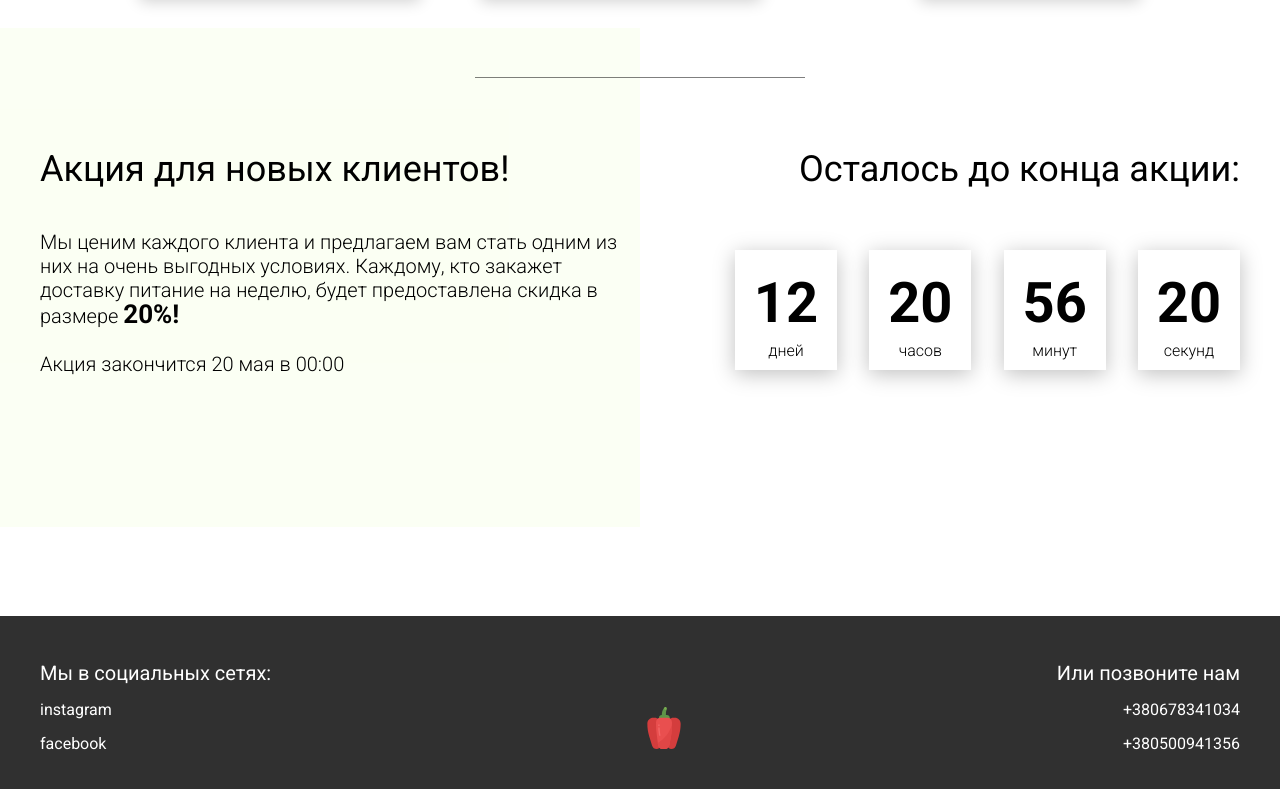
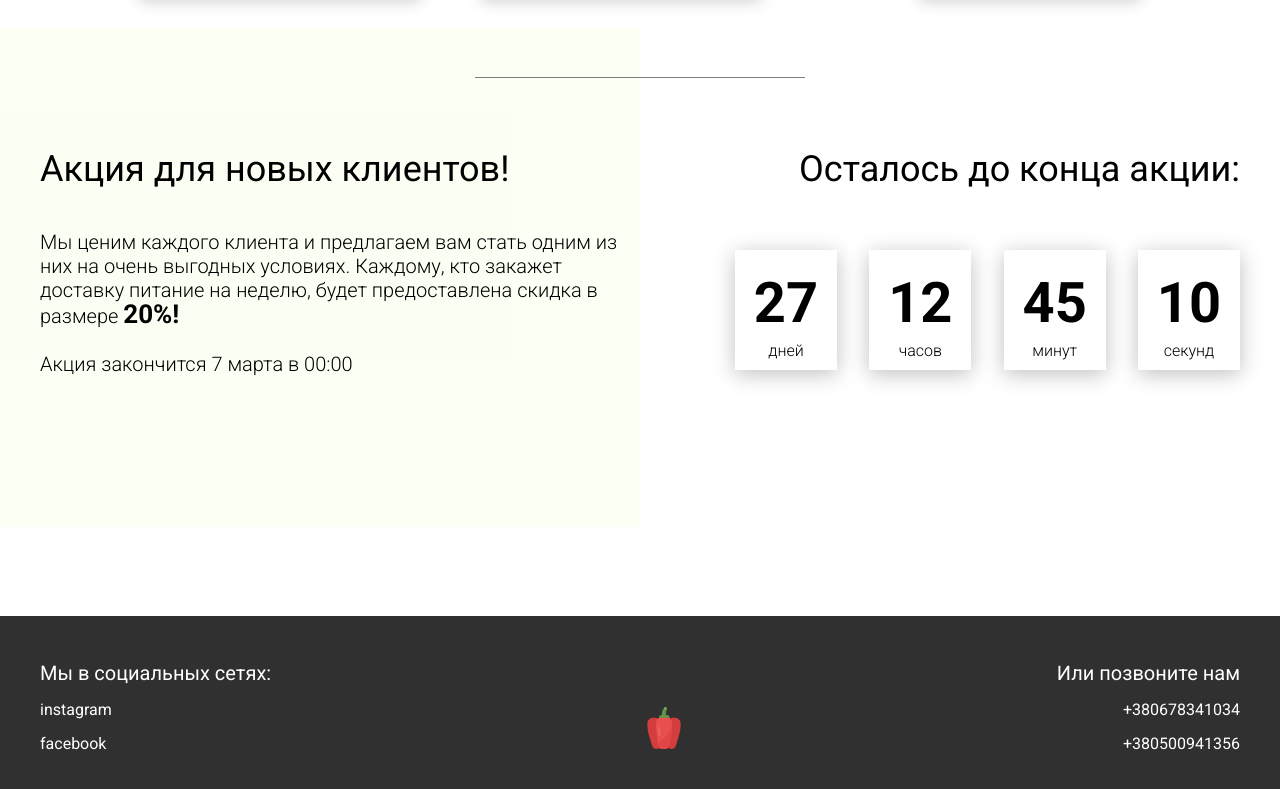
Before and after one commit to reznichenkosa/food_site_JS, a plain HTML site: page src/index.html in a window 1280 px wide. Shown: the part 3448-4237 px from the top of the page. Drawn offline with nearby package versions, Linux system fonts and the light colour scheme; files that its build step writes are made by us from their sources; files whose address does not match are found by name.

Commit message:
add timer function for promotion

```diff
--- a/src/index.html
+++ b/src/index.html
@@ -242,7 +242,6 @@
                     Мы ценим каждого клиента и предлагаем вам стать одним из них на очень выгодных условиях.
                     Каждому, кто закажет доставку питание на неделю, будет предоставлена скидка в размере <span>20%!</span>
                     <br><br>
-                    Акция закончится 20 мая в 00:00
                 </div>
             </div>
             <div class="promotion__timer">
--- a/src/js/main.js
+++ b/src/js/main.js
@@ -1,4 +1,7 @@
 document.addEventListener('DOMContentLoaded', () => {
+
+    // Tabs
+
     const tabs = document.querySelectorAll('.tabheader__item');
     const tabContent = document.querySelectorAll('.tabcontent');
     const tabHeader = document.querySelector('.tabheader__items');
@@ -32,4 +35,65 @@ document.addEventListener('DOMContentLoaded', () => {
 
         }
     });
+
+    // timer
+
+    const deadline = '2022-03-07 00:00',
+          promoDescr = document.querySelector('.promotion__descr'),
+          month = ['января','февраля','марта','апреля','мая','июня','июля','августа','сентября','октября','ноября','декабря'],
+          deadlineDate = new Date(deadline);
+
+    promoDescr.innerHTML += `Акция закончится ${deadlineDate.getDate()} ${month[deadlineDate.getMonth()]} в ${deadline.slice(-5)}`;
+
+    function getTimeRemainig(endTime) {
+        const time = new Date(endTime) - new Date(),
+              days = Math.floor(time / 1000 / 60 / 60 / 24),
+              hours = Math.floor(time / 1000 / 60 / 60 % 24),
+              minutes = Math.floor(time / 1000 / 60 % 60),
+              seconds = Math.floor(time / 1000 % 60);
+
+        return {
+            time,
+            days,
+            hours,
+            minutes,
+            seconds
+        }
+    }
+
+    function showTime(time) {
+        if (time >= 0 && time < 10) {
+            return '0'+time;
+        }
+        return time
+    }
+
+    function setTimePromo(deadline) {
+        const days = document.querySelector('#days'),
+              hours = document.querySelector('#hours'),
+              minutes = document.querySelector('#minutes'),
+              seconds = document.querySelector('#seconds'),
+              timer = setInterval(updateTimer, 1000);
+
+        updateTimer();
+        function updateTimer() {
+            const time = getTimeRemainig(deadline);
+
+            days.textContent = showTime(time.days);
+            hours.textContent = showTime(time.hours);
+            minutes.textContent = showTime(time.minutes);
+            seconds.textContent = showTime(time.seconds);
+
+            if (time.time <= 1000) {
+                clearInterval(timer);
+                days.textContent = '00';
+                hours.textContent = '00';
+                minutes.textContent = '00';
+                seconds.textContent = '00';
+                document.querySelector('.promotion').style.display = 'none';
+            }
+        }
+    }
+
+    setTimePromo(deadline);
 });
```
Also changed, not shown: dist/index.html (+1 -1 lines), dist/js/main.js (+64 -0 lines).
